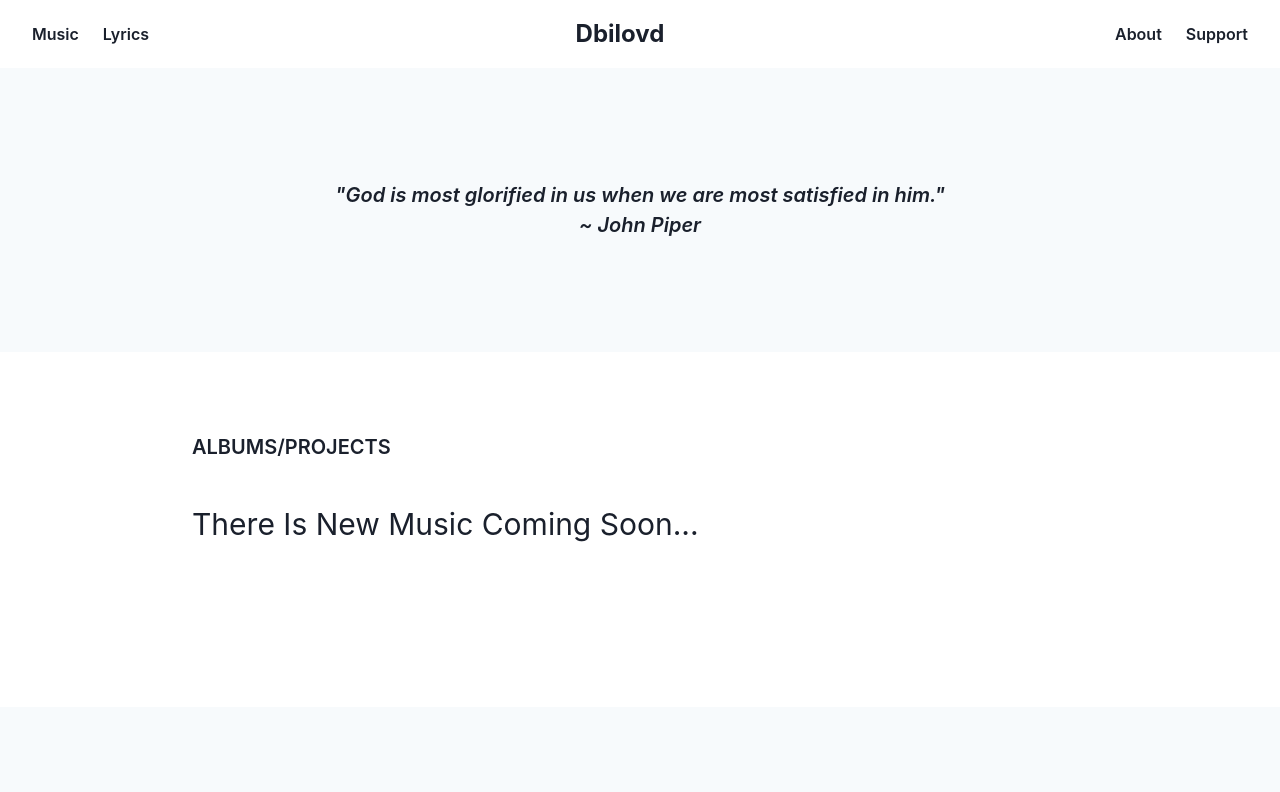
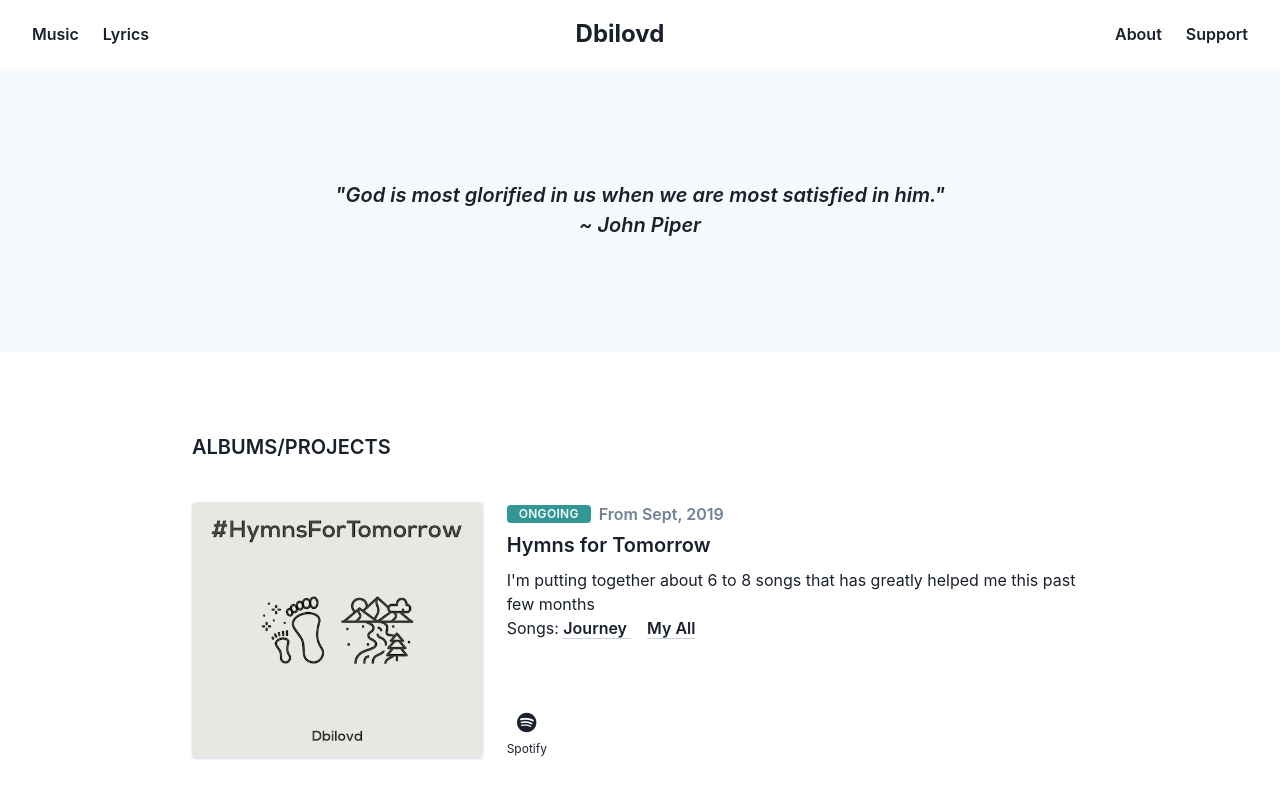
Before and after one commit to dbilovd/dbilovd.com, a Vue app: page /releases in a window 1280 px wide. Shown: the top 792 px of the page. Built offline with nearby package versions, Linux system fonts and the light colour scheme.

Commit message:
Added Sept 27th Releases

```diff
--- a/src/store.js
+++ b/src/store.js
@@ -6,7 +6,7 @@ Vue.use(Vuex)
 export default new Vuex.Store({
 	state: {
 		releases: [
-			/*{
+			{
 				'id': 'hft',
 				'type': 'album',
 				'title': 'Hymns for Tomorrow',
@@ -16,7 +16,7 @@ export default new Vuex.Store({
 				'links': [
 					{
 						'name': "Spotify",
-						'url': 'https://open.spotify.com/playlist/6uQjWI8u1TuNCjwDFjwuxM?si=mn-SKUZyTry-s8W_3pCEmA',
+						'url': 'https://open.spotify.com/playlist/3AH5dCJ88TVvrTAildQM3K?si=MKUxiB9cQvOiYAdnRWfJ_w',
 						'actionText': 'Listen on Spotify',
 						'icon': 'fa-spotify'
 					},
@@ -25,6 +25,7 @@ export default new Vuex.Store({
 			{
 				'id': 'hft-journey',
 				'type': 'single',
+				'albumId': 'hft',
 				'title': 'Journey',
 				'image': '/images/journey.png',
 				'lyrics': 'https://genius.com/Dbilovd-journey-lyrics',
@@ -32,43 +33,37 @@ export default new Vuex.Store({
 				'links': [
 					{
 						'name': "Spotify",
-						'url': 'https://open.spotify.com/artist/5xvyAXQfTzG95lXHos2ZDn',
+						'url': 'https://open.spotify.com/track/6MsWjxpIUB18I1HBFiHeYX?si=n8mSdLjhRsC1SlQ-PT1vNQ',
 						'actionText': 'Listen on Spotify',
 						'icon': 'fa-spotify'
 					},
 					{
 						'name': "Apple Music",
-						'url': '#',
+						'url': 'https://music.apple.com/gh/album/journey/1479884495?i=1479884496',
 						'actionText': 'Listen on Apple Music',
 						'icon': 'fa-apple'
 					},
 					{
 						'name': "Youtube",
-						'url': '#',
+						'url': '',
 						'actionText': 'Watch on Youtube',
 						'icon': 'fa-youtube'
 					},
 					{
 						'name': "Soundcloud",
-						'url': '#',
+						'url': 'https://soundcloud.com/dbilovd/journey',
 						'actionText': 'Listen on Soundcloud',
 						'icon': 'fa-soundcloud'
 					},
 					{
-						'name': "iTunes",
-						'url': '#',
-						'actionText': 'Buy from iTunes',
-						'icon': 'fa-itunes-note'
-					},
-					{
 						'name': "Google Play",
-						'url': '#',
+						'url': '',
 						'actionText': 'Buy from Google Play',
 						'icon': 'fa-google-play'
 					},
 					{
 						'name': "Amazon",
-						'url': '#',
+						'url': '',
 						'actionText': 'Buy from Amazon.com',
 						'icon': 'fa-amazon'
 					}
@@ -76,7 +71,7 @@ export default new Vuex.Store({
 				'secondaryLinks': [
 					{
 						'name': "Deezer",
-						'url': '',
+						'url': 'https://www.deezer.com/track/747467632',
 					},
 					{
 						'name': "Tidal",
@@ -86,11 +81,13 @@ export default new Vuex.Store({
 						'name': "Pandora",
 						'url': '',
 					}
-				]
+				],
+				'soundcloudEmbed': '<iframe width="100%" height="166" scrolling="no" frameborder="no" allow="autoplay" src="https://w.soundcloud.com/player/?url=https%3A//api.soundcloud.com/tracks/687502972&color=%23ff5500&auto_play=false&hide_related=false&show_comments=true&show_user=true&show_reposts=false&show_teaser=true"></iframe>'
 			},
 			{
 				'id': 'hft-my-all',
 				'type': 'single',
+				'albumId': 'hft',
 				'title': 'My All',
 				'image': '/images/myall.png',
 				'releasedDate': '27th September, 2019',
@@ -98,43 +95,37 @@ export default new Vuex.Store({
 				'links': [
 					{
 						'name': "Spotify",
-						'url': 'https://open.spotify.com/artist/5xvyAXQfTzG95lXHos2ZDn',
+						'url': 'https://open.spotify.com/track/4Y5IslIuEjttUIqAqe9l2w?si=z9QwbaapQCqvqD0WtGbH4w',
 						'actionText': 'Listen on Spotify',
 						'icon': 'fa-spotify'
 					},
 					{
 						'name': "Apple Music",
-						'url': '#',
+						'url': 'https://music.apple.com/gh/album/my-all/1479884341?i=1479884342',
 						'actionText': 'Listen on Apple Music',
 						'icon': 'fa-apple'
 					},
 					{
 						'name': "Youtube",
-						'url': '#',
+						'url': '',
 						'actionText': 'Watch on Youtube',
 						'icon': 'fa-youtube'
 					},
 					{
 						'name': "Soundcloud",
-						'url': '#',
+						'url': 'https://soundcloud.com/dbilovd/my-all',
 						'actionText': 'Listen on Soundcloud',
 						'icon': 'fa-soundcloud'
 					},
 					{
-						'name': "iTunes",
-						'url': '#',
-						'actionText': 'Buy from iTunes',
-						'icon': 'fa-itunes-note'
-					},
-					{
 						'name': "Google Play",
-						'url': '#',
+						'url': '',
 						'actionText': 'Buy from Google Play',
 						'icon': 'fa-google-play'
 					},
 					{
 						'name': "Amazon",
-						'url': '#',
+						'url': '',
 						'actionText': 'Buy from Amazon.com',
 						'icon': 'fa-amazon'
 					}
@@ -142,7 +133,7 @@ export default new Vuex.Store({
 				'secondaryLinks': [
 					{
 						'name': "Deezer",
-						'url': '',
+						'url': 'https://www.deezer.com/track/745618842',
 					},
 					{
 						'name': "Tidal",
@@ -152,8 +143,9 @@ export default new Vuex.Store({
 						'name': "Pandora",
 						'url': '',
 					}
-				]
-			},*/
+				],
+				'soundcloudEmbed': '<iframe width="100%" height="166" scrolling="no" frameborder="no" allow="autoplay" src="https://w.soundcloud.com/player/?url=https%3A//api.soundcloud.com/tracks/687501688&color=%23ff5500&auto_play=false&hide_related=false&show_comments=true&show_user=true&show_reposts=false&show_teaser=true"></iframe>'
+			}
 		],
 		links:[
 			{
@@ -189,13 +181,13 @@ export default new Vuex.Store({
 			{
 				'name': "Apple Music",
 				'type': 'music',
-				'url': '#',
+				'url': '',
 				'icon': 'fa-apple'
 			},
 			{
 				'name': "Youtube",
 				'type': 'music',
-				'url': '#',
+				'url': '',
 				'icon': 'fa-youtube'
 			},
 			{
@@ -207,13 +199,13 @@ export default new Vuex.Store({
 			{
 				'name': "Google Play",
 				'type': 'music',
-				'url': '#',
+				'url': '',
 				'icon': 'fa-google-play'
 			},
 			{
 				'name': "Amazon",
 				'type': 'music',
-				'url': '#',
+				'url': '',
 				'icon': 'fa-amazon'
 			}
 		],
@@ -237,6 +229,11 @@ export default new Vuex.Store({
 	getters: {
 		albumReleases: (state)  => state.releases.filter((release) => release.type == 'album'),
 		singleReleases: (state)  => state.releases.filter((release) => release.type == 'single'),
+		albumSingles: (state)  => (albumId) => {
+			return state.releases.filter(
+				(release) => release.type == 'single' && release.albumId == albumId
+			)
+		},
 		release: (state) => (id) => {
 			return state.releases.find((release) => release.id == id)
 		},
--- a/src/views/ReleaseDetails.vue
+++ b/src/views/ReleaseDetails.vue
@@ -20,11 +20,14 @@
 							class="w-full object-cover object-center rounded shadow-lg">
 					</div>
 					<div class="w-full md:w-2/3 md:pl-6 text-lg">
+						<div class="w-full mb-20">
+							<div v-html="release.soundcloudEmbed"></div>
+						</div>
 						<div class="w-full flex flex-col md:flex-row justify-between">
 							<div class="mt-6 md:mt-0 flex flex-col justify-start">
 								<a class="block"
 									v-for="(link, linkIndex) in release.links" :key="linkIndex" :href="link.url"
-									:target="`__blank_${link.name}`">
+									v-if="link.url" :target="`__blank_${link.name}`">
 									<i :class="`fab ${link.icon} inline-block text-xl mr-2 mb-4`"></i>
 									<span>{{ link.actionText }}</span>
 								</a>
@@ -34,7 +37,7 @@
 									</h5>
 									<a class="inline-block mr-1 underline"
 										v-for="(link, linkIndex) in release.secondaryLinks" :key="linkIndex" :href="link.url"
-										:target="`__blank_${link.name}`">
+										v-if="link.url" :target="`__blank_${link.name}`">
 										<span>{{ link.name }}</span>
 										<span v-show="linkIndex < (release.secondaryLinks.length - 1)">,</span>
 									</a>
--- a/src/views/Releases.vue
+++ b/src/views/Releases.vue
@@ -30,6 +30,14 @@
 								</h4>
 								<h3 class="text-xl font-semibold mt-1">{{ album.title }}</h3>
 								<p class="mt-2">{{ album.description }}</p>
+								<div>
+									Songs:
+									<router-link v-for="(single, singleId) in getAlbumSingles(album.id)"
+										:to="`/releases/singles/${single.id}`"
+										class="border-b border-gray-400 mr-4 font-semibold">
+										{{ single.title }}
+									</router-link>
+								</div>
 							</div>
 							<div class="flex flex-row items-center justify-start mt-6 md:mt-0 -ml-6">
 								<a class="inline-block ml-6 text-center"
@@ -80,8 +88,15 @@
 		computed: {
 			...mapGetters({
 				'albums': 'albumReleases',
-				'singles': 'singleReleases'
+				'singles': 'singleReleases',
+				'albumSingles': 'albumSingles',
 			})
+		},
+
+		methods: {
+			getAlbumSingles (id) {
+				return this.albumSingles(id);
+			}
 		}
 	};
 
```
